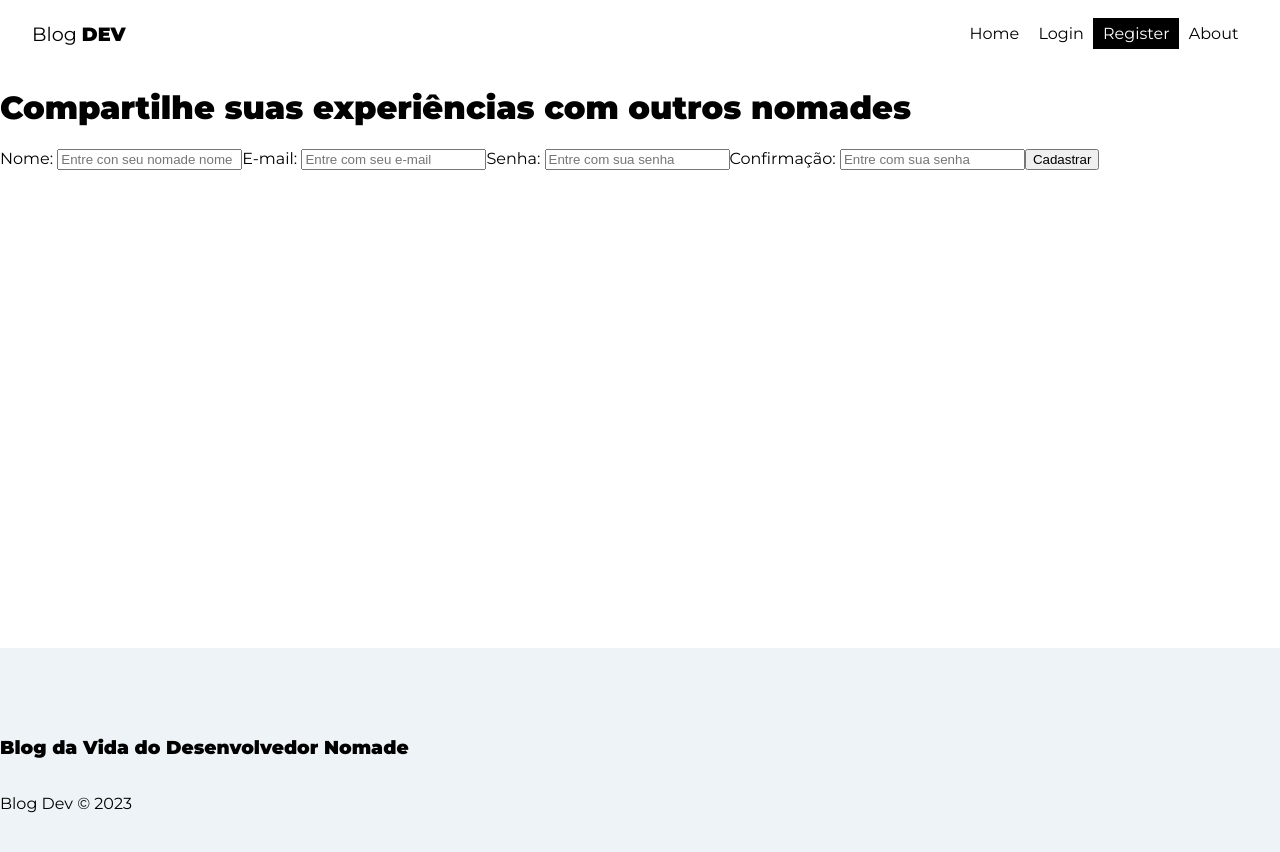
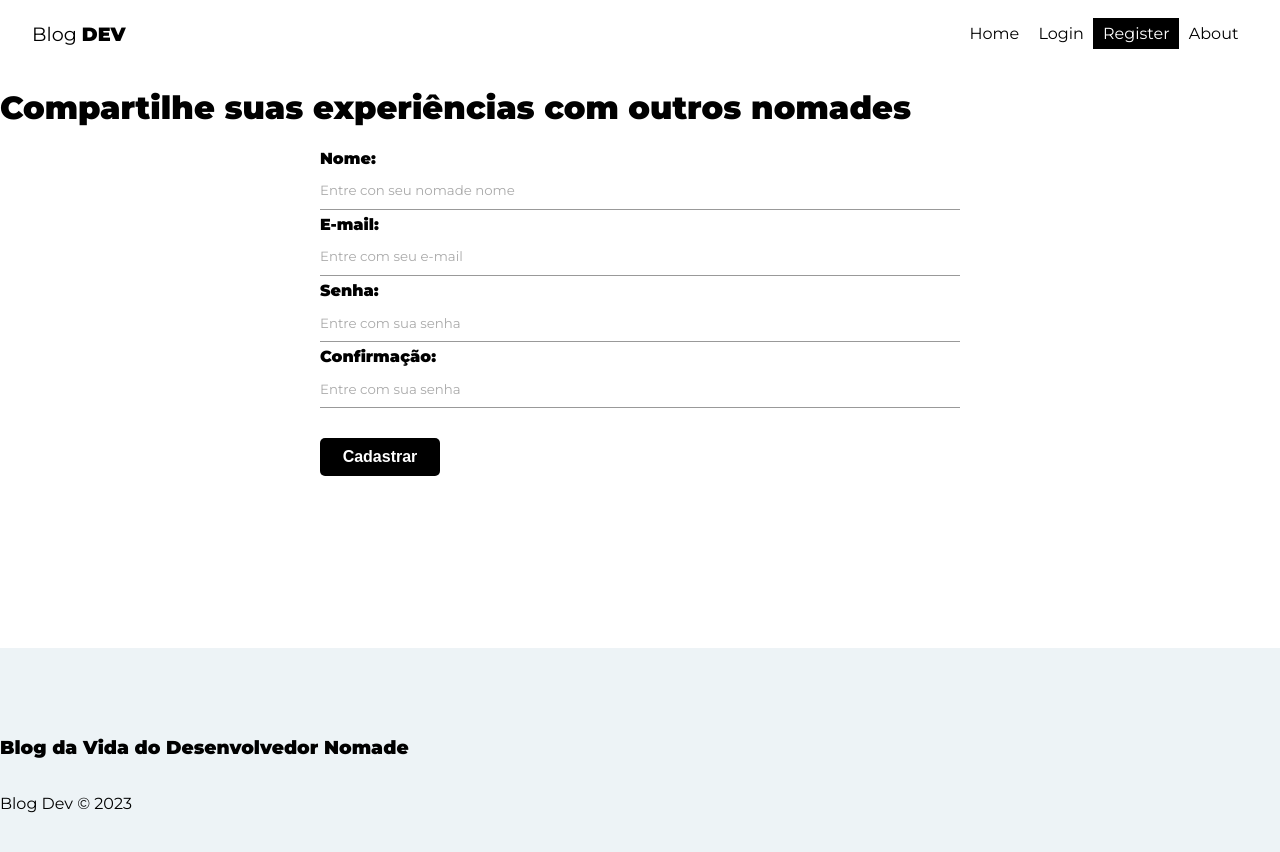
Before and after one commit to lemuelpires/blogDev_f3m_Lemuel, a React (Vite) app in the folder front-blogdev/: page /register in a window 1280 px wide. Shown: the top 852 px of the page. Built offline with nearby package versions, Linux system fonts and the light colour scheme.

Commit message:
Aula0711 - Definições de Formulário e Serviços

```diff
--- a/front-blogdev/src/index.css
+++ b/front-blogdev/src/index.css
@@ -7,3 +7,86 @@
     text-decoration: none;
     color: black;
 }
+form{
+    max-width: 50%;
+    margin: 0 auto;
+}
+
+label{
+    display: flex;
+    flex-direction: column;
+    margin-bottom: 5px;
+}
+
+label span{
+    margin-bottom: .3em;
+    font-weight: bold;
+    text-align: left;
+}
+input, textarea{
+    box-sizing: border-box;
+    border: none;
+    border-bottom: 1px solid #999;
+    padding: .8em 0;
+    background-color: transparent;
+}
+
+input::placeholder, textarea::placeholder{
+    color: #aaa;
+    font-family: 'Montserrat',sans-serif;
+}
+
+.btn{
+    background-color: #000;
+    text-align: center;
+    color: #fff;
+    border-radius: 5px;
+    width: 120px;
+    font-weight: bold;
+    border: none;
+    padding: 10px 15px;
+    font-size: 1em;
+    margin: 25px auto;
+}
+
+.btn:hover{
+    background-color: #aaa;
+    color: #000;
+    transition: .5s;
+    cursor: pointer;
+}
+
+button[disabled]{
+    color: #dc3545;
+    background-color: #f8d4da;
+    padding: 5px;
+    border-radius: 10px;
+}
+
+.btn.btn-dark{
+    background-color: #18891b;
+    border-radius: 0;
+}
+
+.btn.btn-outline{
+    background-color: transparent;
+    border-radius: 0;
+    color: #000;
+    border: 1px solid #000;
+    padding: 7px 30px;
+}
+
+.btn.btn-outline:hover{
+    background-color: #dc3545;
+    color: #fff;
+}
+
+.container .error{
+    color: #721c24;
+    background-color: #f8d4da;
+    border: 1px solid #f8d4da;
+    padding: 5px;
+    border-radius: 5px;
+    align-items: center;
+    text-align: center;
+}
--- a/front-blogdev/src/pages/Register/Register.jsx
+++ b/front-blogdev/src/pages/Register/Register.jsx
@@ -70,6 +70,7 @@
             placeholder="Entre com sua senha"></input>
         </label>
         <button className="btn">Cadastrar</button>
+        {error && <p className='error'>{error}</p>}
       </form>
     </div>
   )
```
